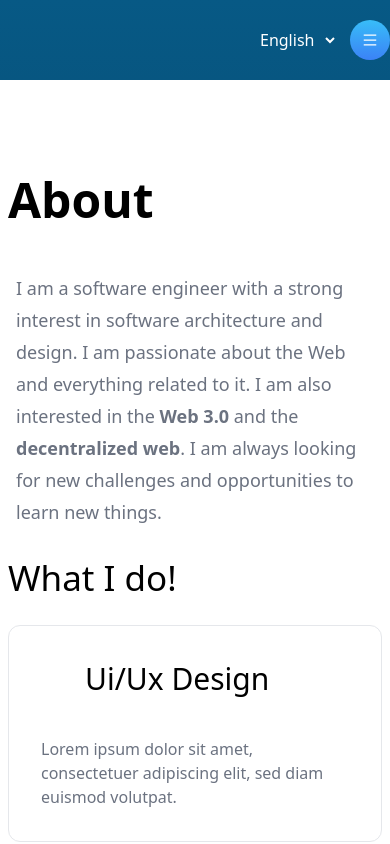
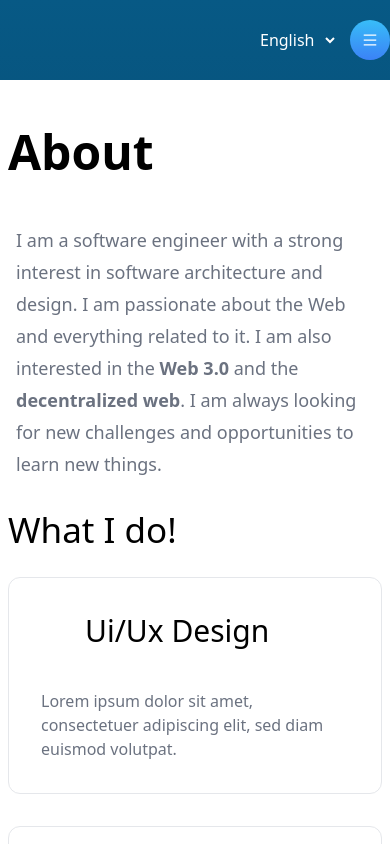
Before and after one commit to Lokicoule/portfolio, a React (Vite) app: page /en in a window 390 px wide. Shown: the top 844 px of the page. Built offline with nearby package versions, Linux system fonts and the light colour scheme; some icons are missing.

Commit message:
style(layout): remove margin top

```diff
--- a/src/shared/components/layouts/PageLayout.tsx
+++ b/src/shared/components/layouts/PageLayout.tsx
@@ -18,7 +18,7 @@ const PageLayout: React.FC<PageLayoutProps> = ({ children, title }) => {
         animate="visible"
         exit="hidden"
       >
-        <h2 className="pt-12 px-2 sm:px-5 md:px-10 lg:px-14 page-title mt-12 lg:mt-0 mb-12 md:mb-[30px]">
+        <h2 className="pt-12 px-2 sm:px-5 md:px-10 lg:px-14 page-title mb-12 md:mb-[30px]">
           {title}
         </h2>
         {children}
```
